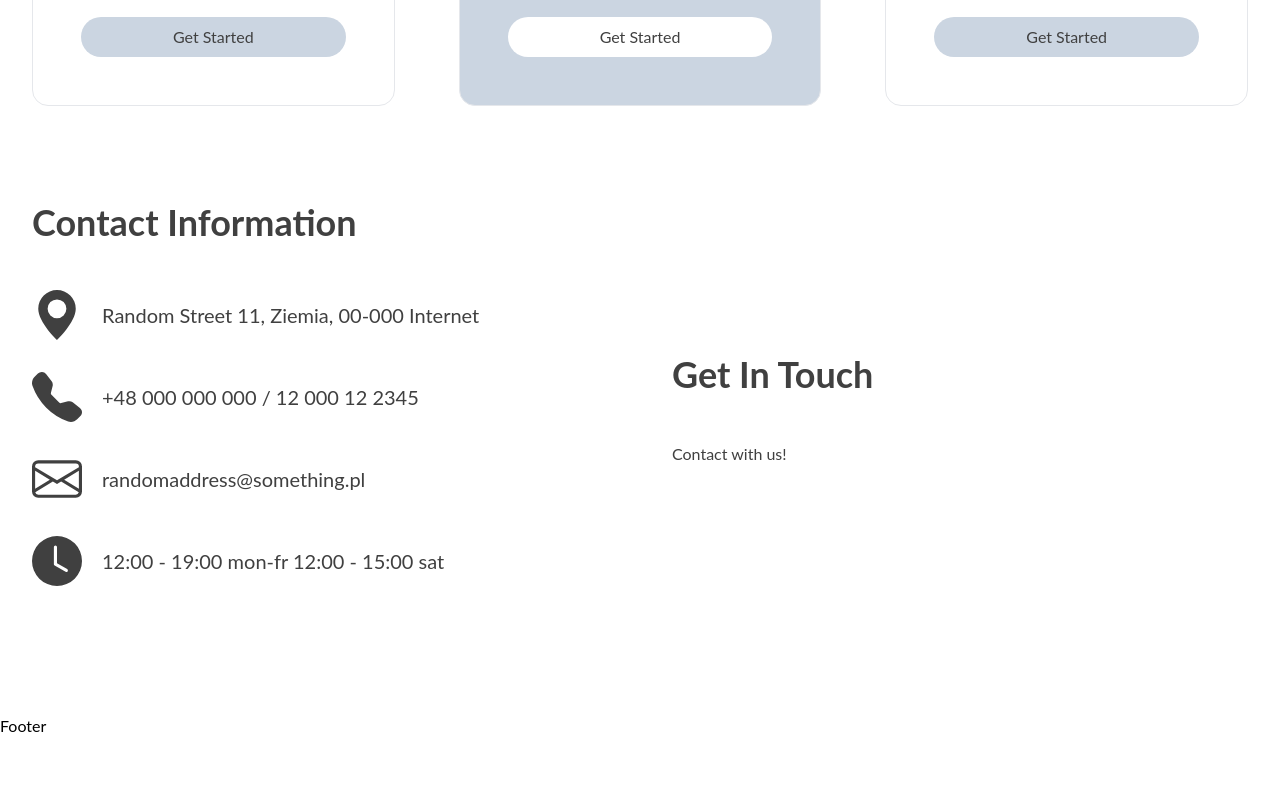
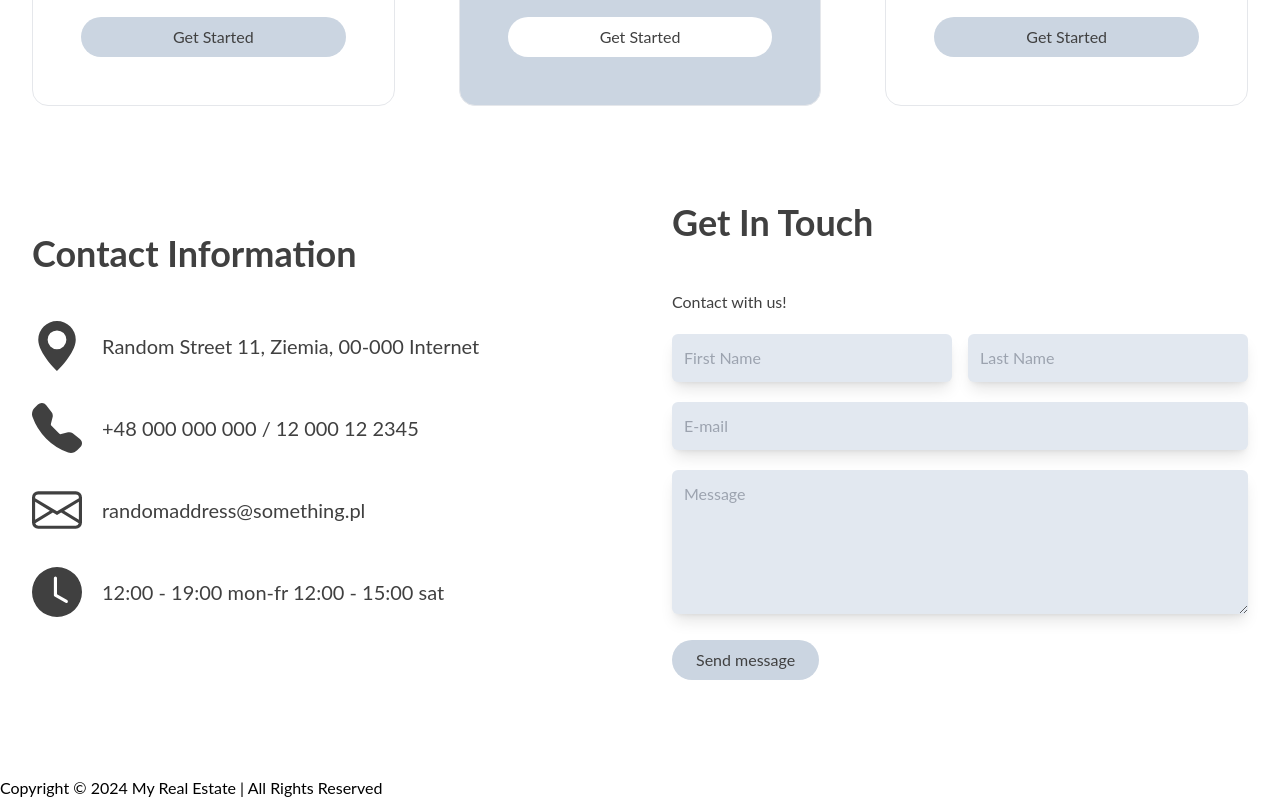
Before and after one commit to jklis2/My_Real_Estate, a React (Vite) app in the folder Client/: page / in a window 1280 px wide. Shown: the part 2675-3475 px from the top of the page. Before the commit the page ends 3413 px from the top, so only its background shows below. Built offline with nearby package versions, Linux system fonts and the light colour scheme.

Commit message:
feat: Create Contact Form

```diff
--- a/Client/src/components/ContactForm.tsx
+++ b/Client/src/components/ContactForm.tsx
@@ -1,9 +1,16 @@
+import Button from "./Button";
 import ContactInput from "./ContactInput";
 
 export default function ContactForm() {
-  return <form>
-    <ContactInput/>
-    <ContactInput />
-    <ContactInput />
-  </form>;
+  return (
+    <form onSubmit={e => e.preventDefault()}>
+      <div className="w-full flex my-5">
+        <ContactInput className="w-1/2 me-2" placeholder="First Name"/>
+        <ContactInput className="w-1/2 ml-2" placeholder="Last Name"/>
+      </div>
+      <ContactInput className="w-full mb-5" placeholder="E-mail" />
+      <ContactInput size="big" className="w-full mb-5" placeholder="Message"/>
+      <Button>Send message</Button>
+    </form>
+  );
 }
--- a/Client/src/components/ContactInput.tsx
+++ b/Client/src/components/ContactInput.tsx
@@ -1,3 +1,9 @@
-export default function ContactInput() {
-  return <input type="text" />;
+interface InputProps {
+  placeholder: string;
+  className? : string
+  size?: 'big' | 'small'
 }
+export default function ContactInput({ size, placeholder, className }: InputProps) {
+  return size === 'big' ?  <textarea rows={5} className={`${className} bg-slate-200 p-3 rounded-md outline-none shadow-lg`} placeholder={placeholder} /> :
+  <input className={`${className} bg-slate-200 p-3 rounded-md shadow-lg outline-none`} type="text" placeholder={placeholder} />;
+}
--- a/Client/src/containers/Contact.tsx
+++ b/Client/src/containers/Contact.tsx
@@ -1,3 +1,4 @@
+import ContactForm from "../components/ContactForm";
 import ContactInformation from "../components/ContactInformation";
 import H2 from "../components/H2";
 import {
@@ -32,6 +33,7 @@ export default function Contact() {
       <div className="md:w-1/2 p-8">
         <H2>Get In Touch</H2>
         <p>Contact with us!</p>
+        <ContactForm />
       </div>
     </section>
   );
--- a/Client/src/layouts/Footer.tsx
+++ b/Client/src/layouts/Footer.tsx
@@ -1,3 +1,5 @@
 export default function Footer() {
-  return <footer>Footer</footer>;
+  return <footer className="">
+    <p>Copyright © 2024 My Real Estate | All Rights Reserved</p>
+  </footer>;
 }
```
